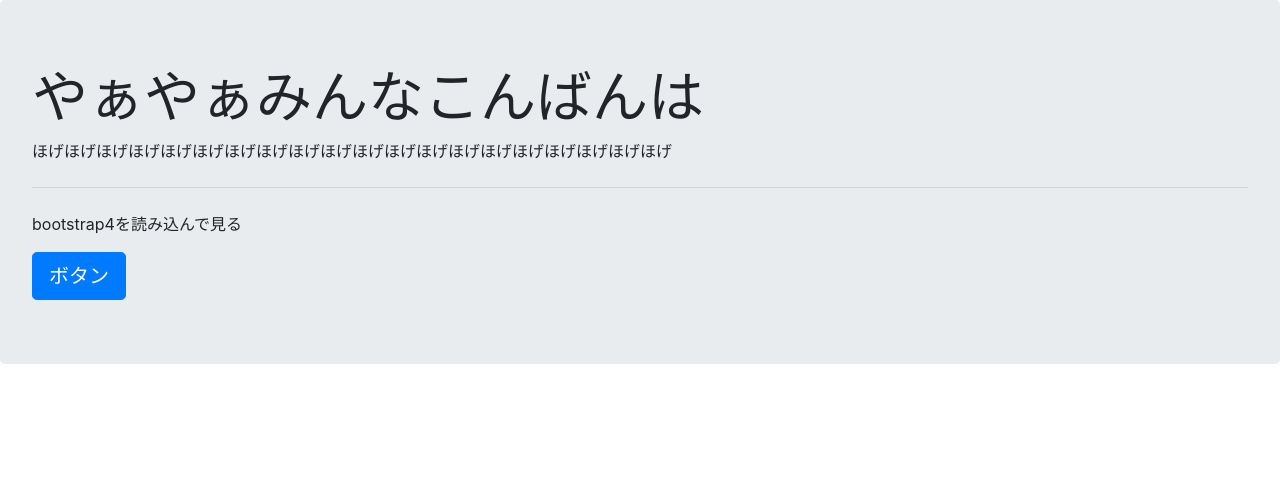
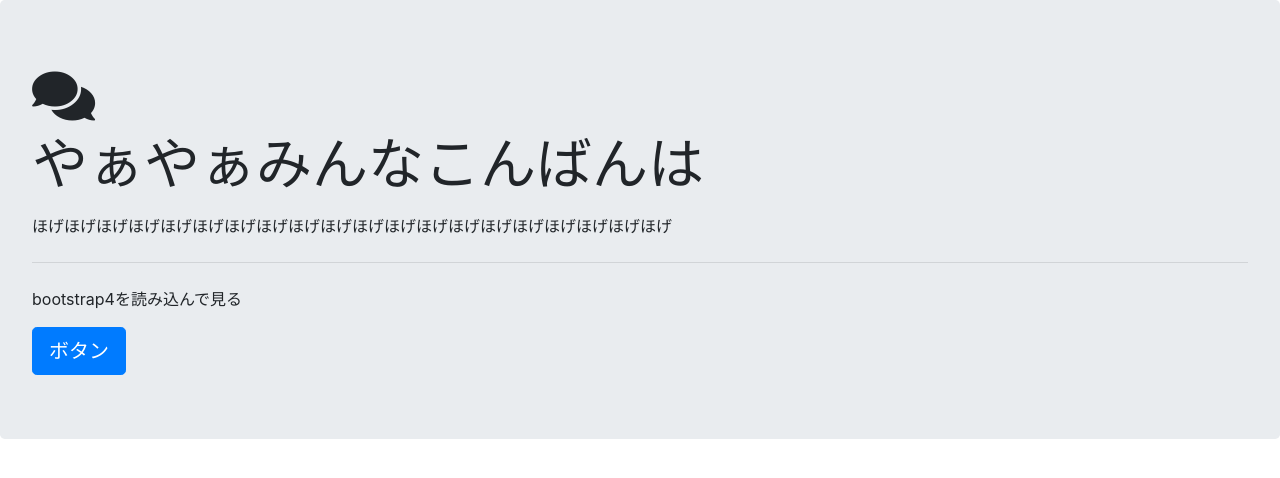
Before and after one commit to yoshinao-odachi/yoshinao-odachi.github.io, a plain HTML site: page index.html in a window 1280 px wide. Drawn offline with nearby package versions, Linux system fonts and the light colour scheme.

Commit message:
wowJSとか読み込み

```diff
--- a/index.html
+++ b/index.html
@@ -4,16 +4,25 @@
     <meta charset="UTF-8">
     <meta name="viewport" content="width=device-width, initial-scale=1, shrink-to-fit=no">
     <link rel="stylesheet" href="https://stackpath.bootstrapcdn.com/bootstrap/4.1.1/css/bootstrap.min.css" integrity="sha384-WskhaSGFgHYWDcbwN70/dfYBj47jz9qbsMId/iRN3ewGhXQFZCSftd1LZCfmhktB" crossorigin="anonymous">
+    <link rel="stylesheet" href="https://use.fontawesome.com/releases/v5.0.13/css/all.css" integrity="sha384-DNOHZ68U8hZfKXOrtjWvjxusGo9WQnrNx2sqG0tfsghAvtVlRW3tvkXWZh58N9jp" crossorigin="anonymous">
+    <link rel="stylesheet" href="https://cdnjs.cloudflare.com/ajax/libs/animate.css/3.4.0/animate.min.css">
+    <script src="https://cdnjs.cloudflare.com/ajax/libs/wow/1.1.2/wow.min.js"></script>
     <title>私のページ</title>
   </head>
   <body>
     <div class="jumbotron">
-    <h1 class="display-4">やぁやぁみんなこんばんは</h1>
+    <h1 class="display-4 wow bounceIn" data-wow-duration="1.0s">
+      <i class="fas fa-comments"></i>
+      <p>やぁやぁみんなこんばんは</p>
+    </h1>
     <p clas="lead">ほげほげほげほげほげほげほげほげほげほげほげほげほげほげほげほげほげほげほげほげ</p>
     <hr class="my-4">
     <p>bootstrap4を読み込んで見る</p>
-    <a class="btn btn-primary btn-lg" href="#" role="button">
+    <a class="btn btn-primary btn-lg wow slideInUp" href="#" role="button">
       ボタン
     </a>
+    <script>
+      new WOW().init();
+    </script>
   </body>
 </html>
```
